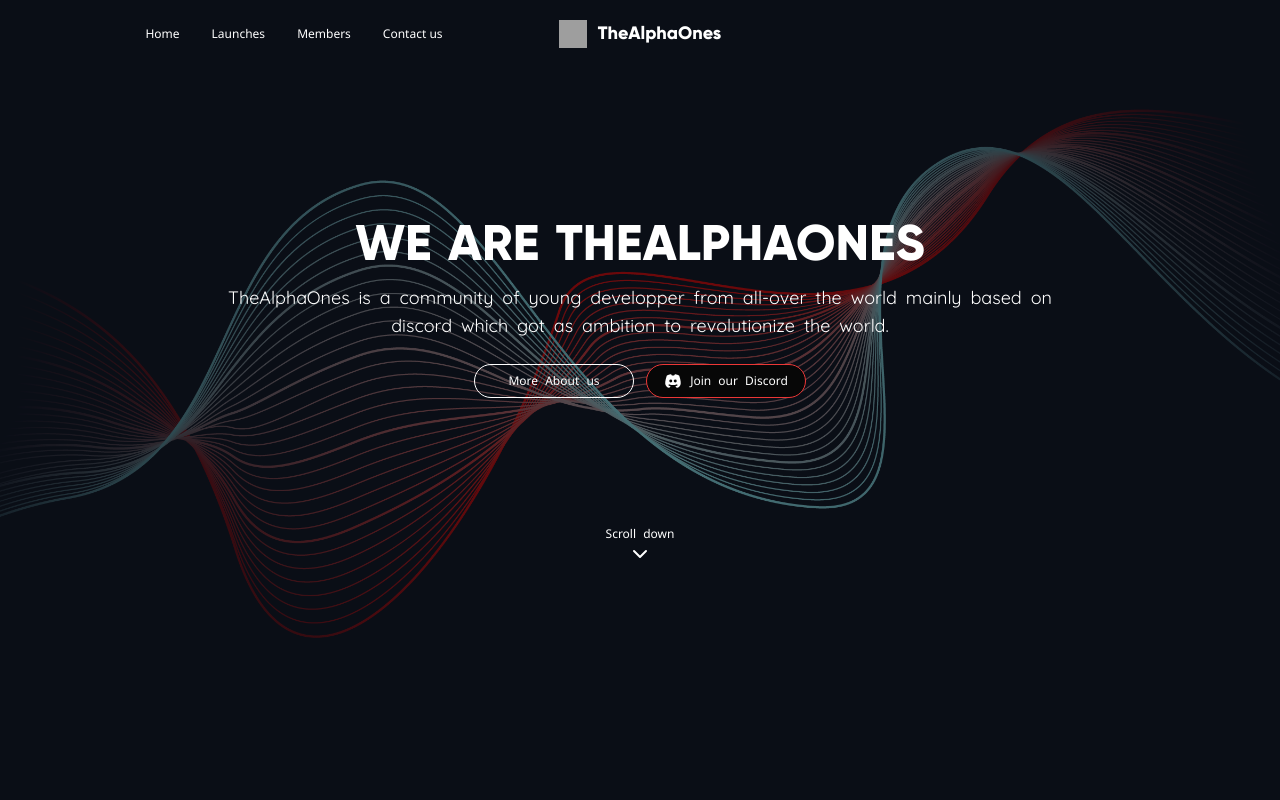
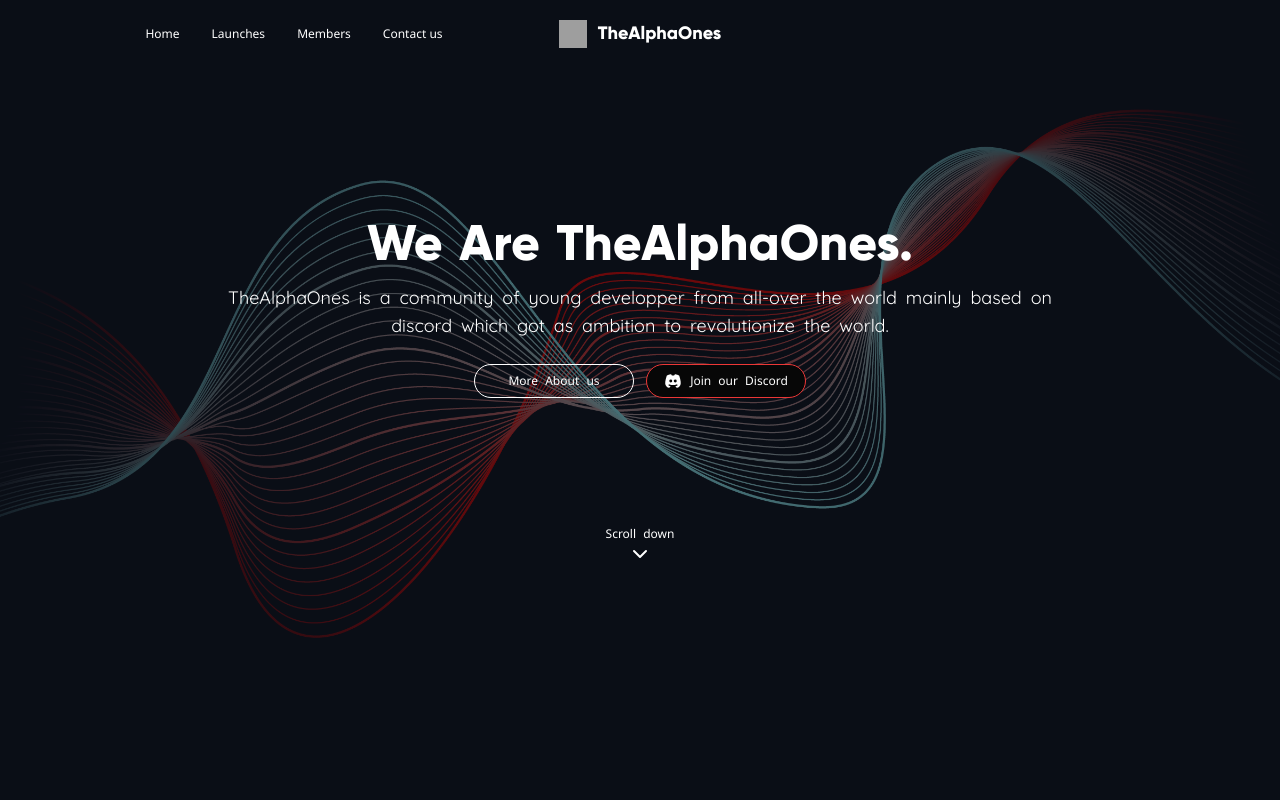
Before and after one commit to TheAlphaOnes/TAO-web, a React (Vite) app: page /home in a window 1280 px wide. Shown: the top 800 px of the page. Built offline with nearby package versions, Linux system fonts and the light colour scheme; no server answers; grey boxes are pictures that could not be loaded.

Commit message:
Update Hero.jsx

```diff
--- a/src/components/navigation/home/Hero.jsx
+++ b/src/components/navigation/home/Hero.jsx
@@ -6,7 +6,7 @@
     <div id={styles.intro} className="py-6 sm:py-8 lg:py-12">
       <div className="mx-auto max-w-screen-2xl px-4 md:px-8">
         <h1 className="font-bold-800 mb-2 text-white text-center text-2xl md:mb-2 lg:text-3xl leading-10 font-gilroy">
-          WE ARE THEALPHAONES
+          We Are TheAlphaOnes.
         </h1>
         <p className="mx-auto mt-5 font-quicksand max-w-screen-md text-center text-white xs:text-[0.875rem] sm:text-lg md:text-lg">
           TheAlphaOnes is a community of young developper from all-over the
```
